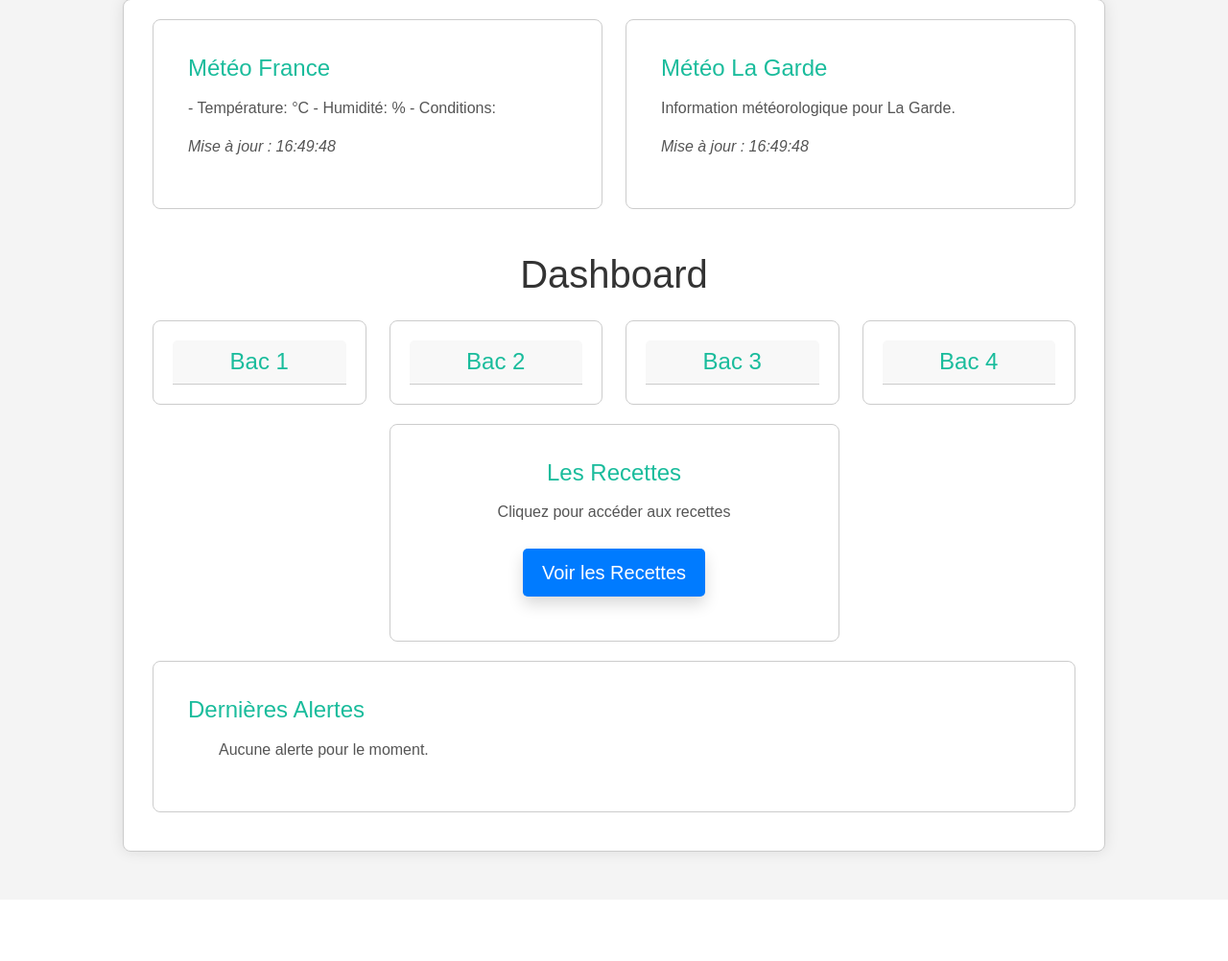
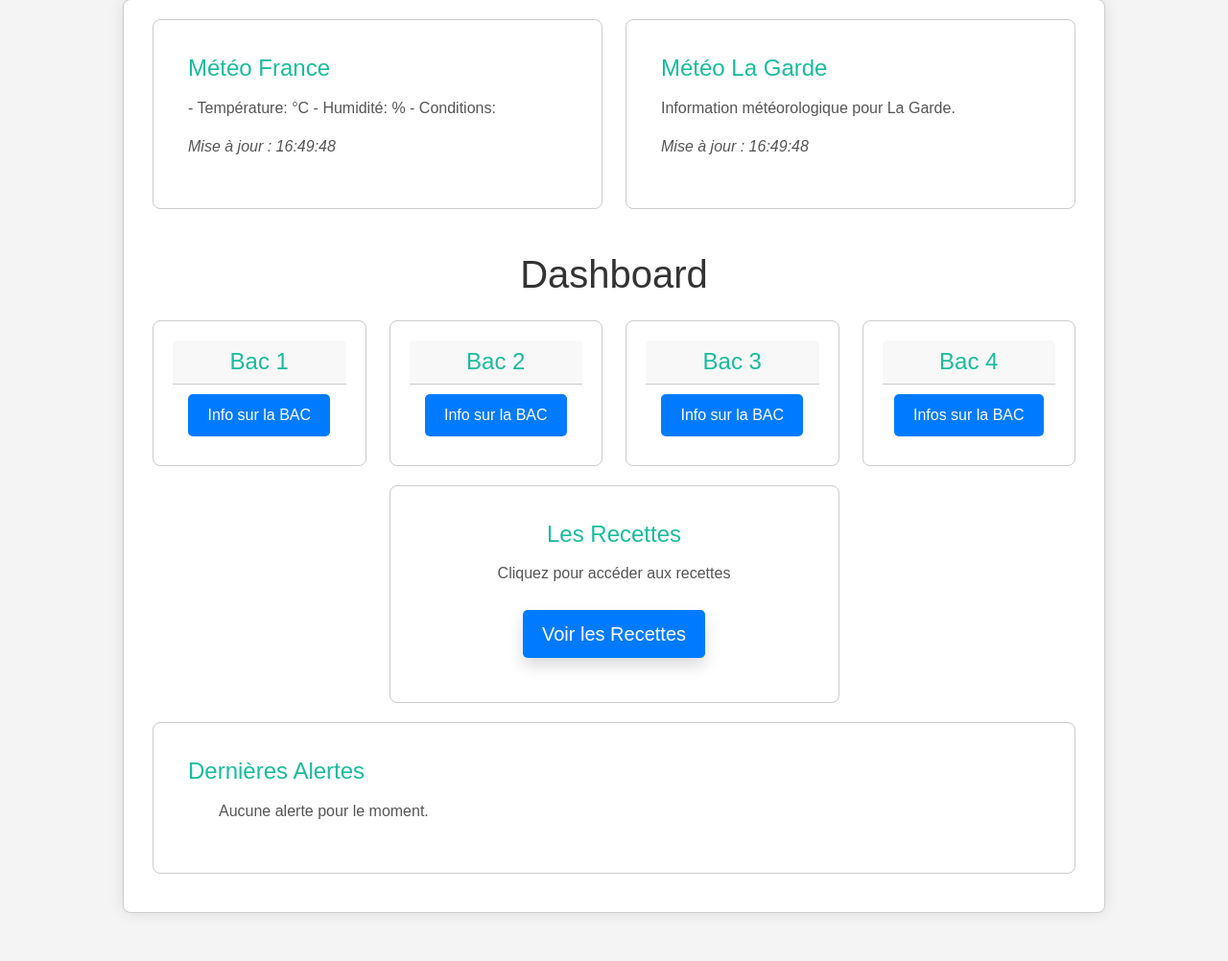
Before and after one commit to SAE601/Interface-Web, a PHP site: page /dashboard.php in a window 1280 px wide. Shown: the part 131-1133 px from the top of the page at 96% size. Before the commit the page ends 1030 px from the top, so only its background shows below. Run offline with PHP 8.4, Linux system fonts and the light colour scheme; the visitor is signed in with stand-in values (Sample User, id 1); data that the repository does not hold is empty; some libraries are stand-ins or nearby versions.

Commit message:
touches pas val sinon je te tue pour de vrai

```diff
--- a/dashboard.php
+++ b/dashboard.php
@@ -126,7 +126,7 @@ $alerts = $stmt->fetchAll(PDO::FETCH_ASSOC);
 
     <script>
         document.querySelectorAll('button[data-mode]').forEach(button => {
-            button.addEventListener('click', function () {
+            button.addEventListener('click', function() {
                 const mode = this.getAttribute('data-mode');
                 window.location.href = `dashboard.php?mode=${mode}`;
             });
@@ -211,53 +211,53 @@ $alerts = $stmt->fetchAll(PDO::FETCH_ASSOC);
         <!-- Ligne 3 : 4 blocs pour les bacs -->
         <div class="row text-center">
             <div class="col-md-3">
-                <div class="card" data-toggle="collapse" href="#bacInfo1" role="button" aria-expanded="true"
+                <div class="card" href="#bacInfo1" role="button" aria-expanded="true"
                     aria-controls="bacInfo1">
                     <div class="card-header">
                         <h5 class="card-title mb-0">
                             Bac 1
                         </h5>
                     </div>
-                    <div class="collapse" id="bacInfo1">
+                    <div id="bacInfo1">
                         <a class="btn btn-dark" href="essai.php?trays=1">Info sur la BAC</a>
                     </div>
                 </div>
             </div>
             <div class="col-md-3">
-                <div class="card" data-toggle="collapse" href="#bacInfo2" role="button" aria-expanded="false"
+                <div class="card" href="#bacInfo2" role="button" aria-expanded="false"
                     aria-controls="bacInfo2">
                     <div class="card-header">
                         <h5 class="card-title mb-0">
                             Bac 2
                         </h5>
                     </div>
-                    <div class="collapse" id="bacInfo2">
+                    <div id="bacInfo2">
                         <a class="btn btn-dark" href="essai.php?trays=2">Info sur la BAC</a>
                     </div>
                 </div>
             </div>
             <div class="col-md-3">
-                <div class="card" data-toggle="collapse" href="#bacInfo3" role="button" aria-expanded="false"
+                <div class="card" href="#bacInfo3" role="button" aria-expanded="false"
                     aria-controls="bacInfo3">
                     <div class="card-header">
                         <h5 class="card-title mb-0">
                             Bac 3
                         </h5>
                     </div>
-                    <div class="collapse" id="bacInfo3">
+                    <div id="bacInfo3">
                         <a class="btn btn-dark" href="essai.php?trays=3">Info sur la BAC</a>
                     </div>
                 </div>
             </div>
             <div class="col-md-3">
-                <div class="card" data-toggle="collapse" href="#bacInfo4" role="button" aria-expanded="false"
+                <div class="card" href="#bacInfo4" role="button" aria-expanded="false"
                     aria-controls="bacInfo4">
                     <div class="card-header">
                         <h5 class="card-title mb-0">
                             Bac 4
                         </h5>
                     </div>
-                    <div class="collapse" id="bacInfo4">
+                    <div id="bacInfo4">
                         <a class="btn btn-dark" href="essai.php?trays=4">Infos sur la BAC</a>
                     </div>
                 </div>
@@ -306,7 +306,7 @@ $alerts = $stmt->fetchAll(PDO::FETCH_ASSOC);
 
     <script>
         // Empêcher la fermeture du collapse
-        document.getElementById('bacInfo1').addEventListener('hide.bs.collapse', function (event) {
+        document.getElementById('bacInfo1').addEventListener('hide.bs.collapse', function(event) {
             event.preventDefault(); // Empêche l'action de fermeture
             alert("Le collapse ne peut pas être fermé !");
         });
```
Lines whose indentation alone changed are shown as unchanged.
